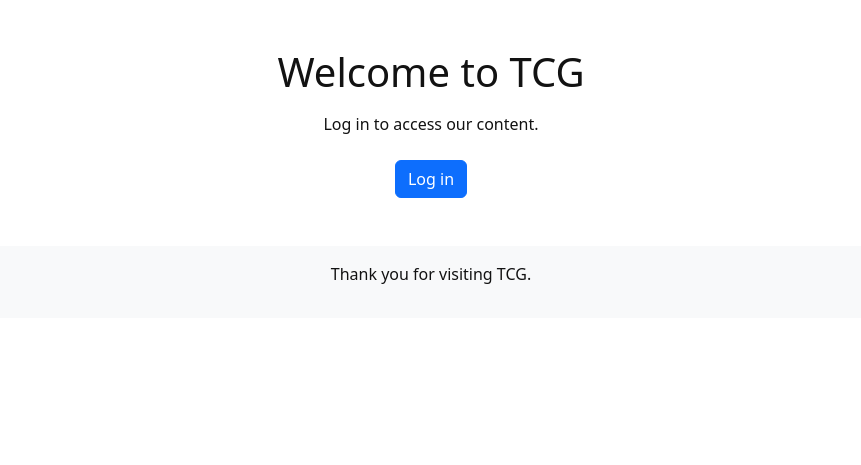
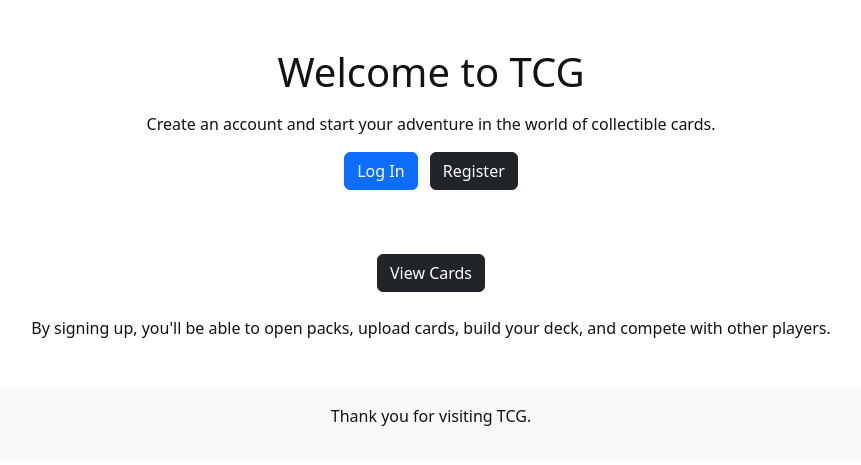
Before and after one commit to nsaadig16/DjangoProjectWeb, a Django app: page / in a window 1280 px wide. Shown: the part 56-521 px from the top of the page, without its empty margins (209-1070 px from the left). Run offline with Django 5.2, Linux system fonts and the light colour scheme.

Commit message:
add buttons

```diff
--- a/WebProjecte/models.py
+++ b/WebProjecte/models.py
@@ -24,7 +24,7 @@ class Rarity(models.Model):
 class CardSet(models.Model):
     title = models.CharField(max_length=100)
     description = models.TextField()
-    image = models.ImageField(upload_to='card_sets', blank=True, null=True)  # <-- Cambiado
+    image = models.ImageField(upload_to='card_sets', blank=True, null=True)
 
     def __str__(self):
         return self.title
@@ -33,7 +33,7 @@ class CardSet(models.Model):
 class Card(models.Model):
     title = models.CharField(max_length=100)
     description = models.TextField()
-    image = models.ImageField(upload_to='card_images', blank=True, null=True)  # <-- Cambiado
+    image = models.ImageField(upload_to='card_images', blank=True, null=True)
     rarity = models.ForeignKey(Rarity, on_delete=models.CASCADE)
     card_set = models.ForeignKey(CardSet, on_delete=models.CASCADE)
 
--- a/WebProjecte/templates/home.html
+++ b/WebProjecte/templates/home.html
@@ -6,14 +6,32 @@
 <div class="container text-center mt-5">
     {% if user.is_authenticated %}
         <h1 class="mb-3">Welcome, {{ user.username }}!</h1>
-        <p>What would you like to read today?</p>
-        <a href="{% url 'logout' %}" class="btn btn-danger mt-3">Log out</a>
+        <p class="mb-4">Explore the world of collectible cards. What would you like to do today?</p>
+
+        <div class="mb-4">
+            <h4>Open Card Packs</h4>
+            <p>Discover new cards for your collection by opening mystery packs!</p>
+            <a href="{% url 'select_pack' %}" class="btn btn-success mt-2">Open Packs</a>
+        </div>
+
+        <div class="mb-4">
+            <h4>Upload Your Own Cards</h4>
+            <p>This feature is coming soon. Stay tuned!</p>
+            <button class="btn btn-warning mt-2" disabled>Upload Cards (Coming Soon)</button>
+        </div>
+
     {% else %}
         <h1 class="mb-3">Welcome to TCG</h1>
-        <p>Log in to access our content.</p>
-        <div class="mt-4">
-            <a href="{% url 'login' %}" class="btn btn-primary">Log in</a>
+        <p class="mb-3">Create an account and start your adventure in the world of collectible cards.</p>
+        <div class="mb-4">
+            <a href="{% url 'login' %}" class="btn btn-primary me-2">Log In</a>
+            <a href="{% url 'register' %}" class="btn btn-dark">Register</a>
         </div>
+        <p class="mt-4 text-white">Click here to view all available cards...</p>
+         <div class="mb-4">
+            <a href="{% url 'coleccion' %}" class="btn btn-dark">View Cards</a>
+        </div>
+        <p>By signing up, you'll be able to open packs, upload cards, build your deck, and compete with other players.</p>
     {% endif %}
 </div>
 {% endblock %}
```
Also changed, not shown: WebProjecte/static/style.css (line endings or trailing spaces), db.sqlite3.
